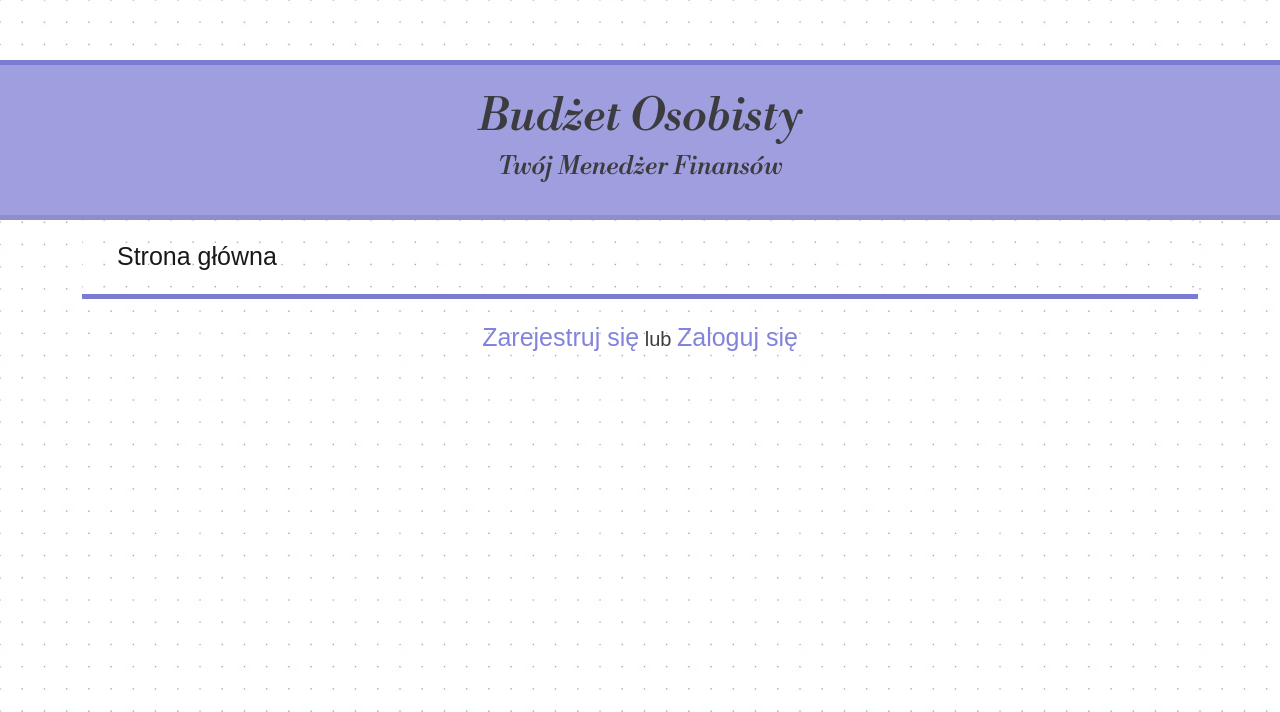
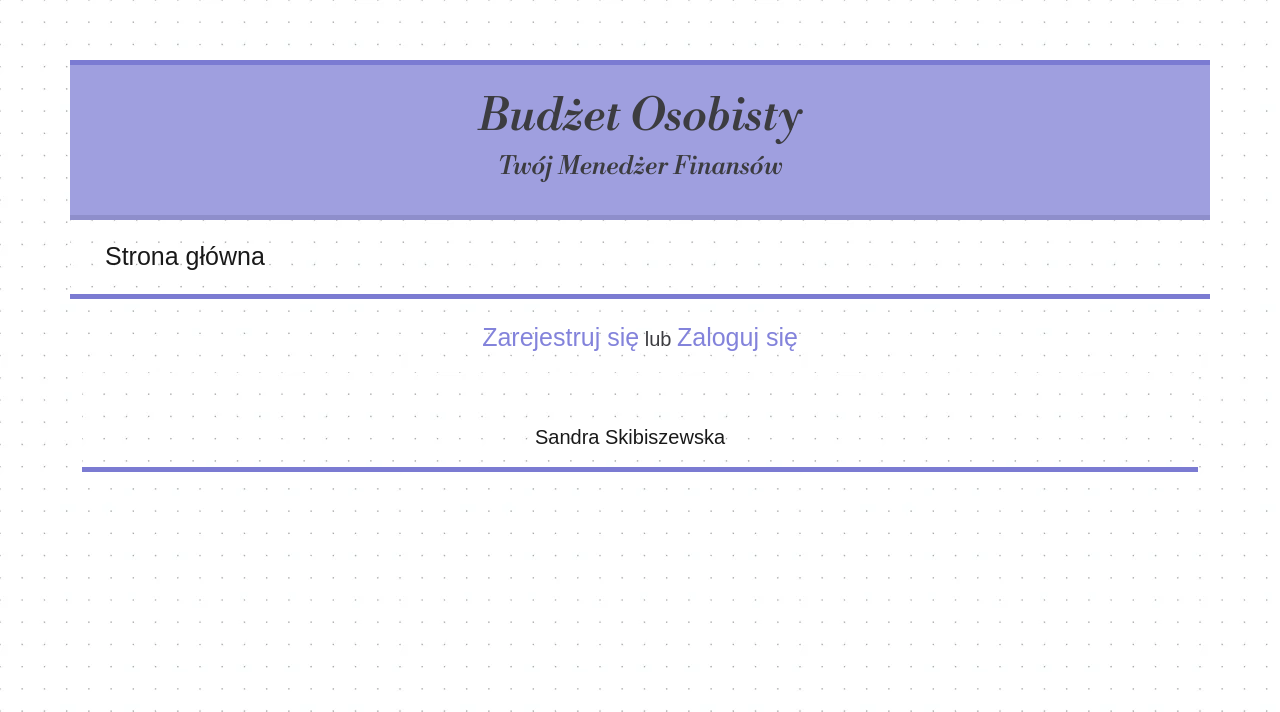
Before and after one commit to Sandra-chemist/Personal_Budget_MVC, a PHP site: page /posts/ in a window 1280 px wide. Shown: the top 712 px of the page. Run offline with PHP 8.4, Linux system fonts and the light colour scheme; some libraries are stand-ins or nearby versions; some web fonts are replaced.

Commit message:
changed base page

```diff
--- a/App/Views/Home/index.html
+++ b/App/Views/Home/index.html
@@ -10,7 +10,7 @@
 
        <img src="css/img/kotHome.jpg" style="width: 20%; height: 20%; margin-top: 30px;"/>
     {% else %}
-        <a href="/signup/new">Zarejestruj się</a> lub <a href="/login">Zaloguj się</a>
+        <p><a href="/signup/new">Zarejestruj się</a> lub <a href="/login">Zaloguj się</a></p>
     {% endif %}
 
 {% endblock %}
--- a/App/Views/base.html
+++ b/App/Views/base.html
@@ -21,14 +21,17 @@
     {% block haed %}
     {% endblock %}
 </head>
+
 <body>
-    <div class="row">
+    <div class="container text-center">
+        <div class="row" id="budget">
             <h1>Budżet Osobisty</h1>
             <h2>Twój Menedżer Finansów</h2>
         </div>
-    <div class="container">
-    <nav class="navbar navbar-expand-lg">
-        <div class="container-fluid"></a>
+
+        <div class="row">
+            <nav class="navbar navbar-expand-lg bg-light">
+                <div class="container-fluid">
                     <button class="navbar-toggler" type="button" data-bs-toggle="collapse" data-bs-target="#navbarText"
                         aria-controls="navbarText" aria-expanded="false" aria-label="Toggle navigation">
                         <span class="navbar-toggler-icon"></span>
@@ -40,19 +43,21 @@
                             </li>
                             {% if current_user %}
                             <li class="nav-item">
-                        <a class="nav-link active" aria-current="page" href="/menu/index">Menu</a>
+                                <a class="nav-link" href="/menu/index">Menu</a>
                             </li>
                             <li class="nav-item">
-                        <a class="nav-link active" aria-current="page" href="/profile/show">Profil</a>
+                                <a class="nav-link" href="/profile/show">Profil</a>
                             </li>
                         </ul>
                         <span class="navbar-text">
                             <a class="nav-link" href="/logout">Wyloguj</a>
                         </span>
+                        </ul>
                         {% endif %}
                     </div>
                 </div>
             </nav>
+
 
             {% for message in flash_messages %}
             <div class="alert alert-{{ message.type }}">
@@ -70,9 +75,15 @@
         <script src="https://code.jquery.com/jquery-3.1.1.min.js"
             integrity="sha256-hVVnYaiADRTO2PzUGmuLJr8BLUSjGIZsDYGmIJLv2b8=" crossorigin="anonymous"></script>
         <script src="http://ajax.aspnetcdn.com/ajax/jquery.validate/1.15.0/jquery.validate.min.js"></script>
+
         {% block footer %}
         {% endblock %}
+
 </body>
-
+<nav class="navbar bg-light">
+    <div class="container">
+        <footer class="navbar-brand icon-copyright mx-auto" style="margin-top: 35px">Sandra Skibiszewska</footer>
+    </div>
+</nav>
 
 </html>
--- a/public/css/styles.css
+++ b/public/css/styles.css
@@ -23,7 +23,7 @@ h3{
     font-weight: bold;
     letter-spacing: 1px;
 }
-.row{
+#budget{
     border-bottom: 5px solid #8e8ecb;
     border-top: 5px solid #7b7bd2;
     padding: 25px;
```
Lines whose indentation alone changed are shown as unchanged.
